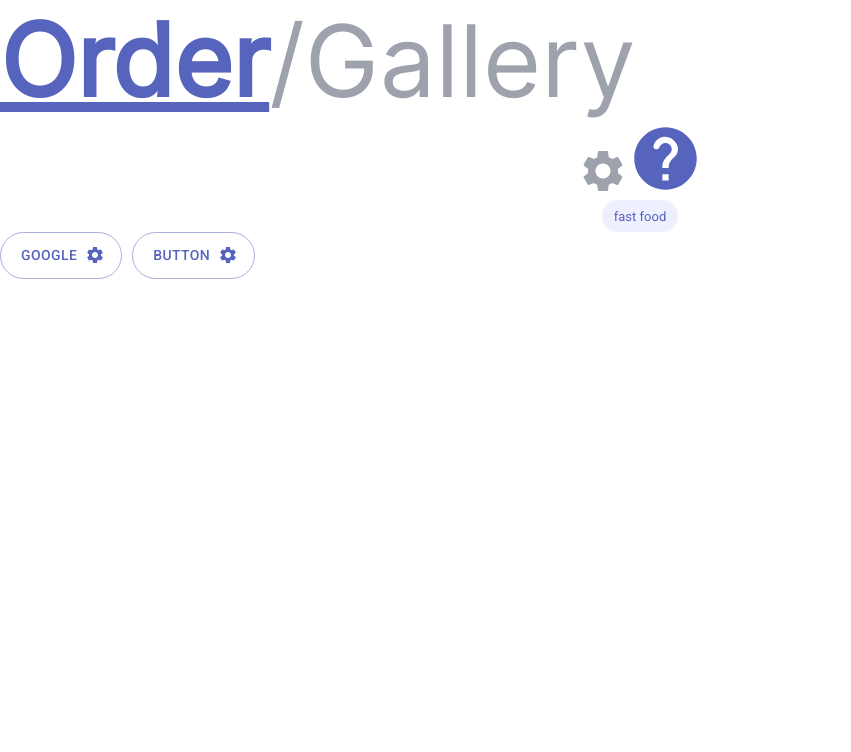
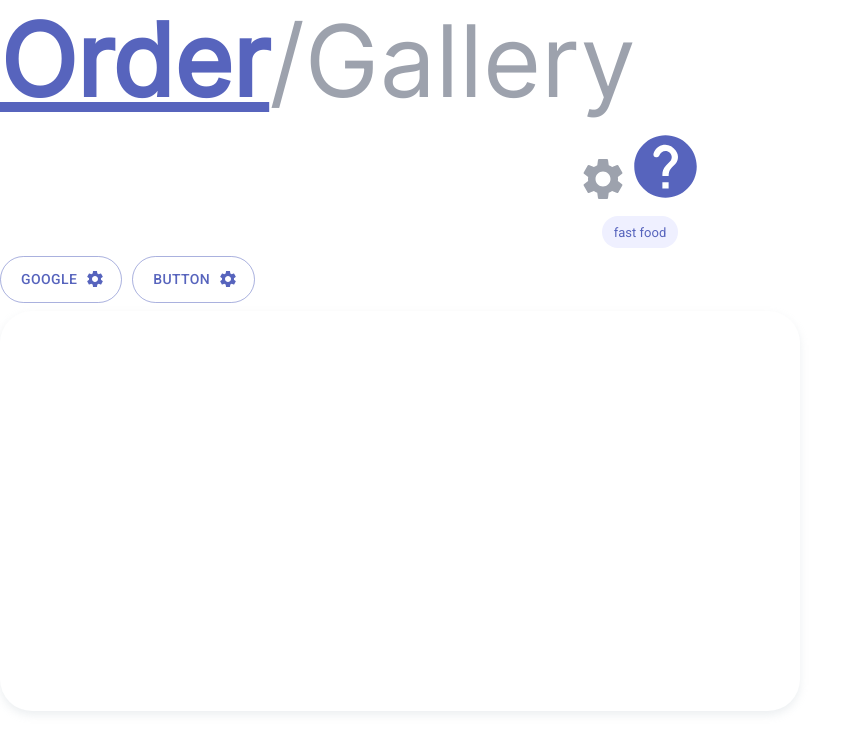
Before and after one commit to kihku/formee-frontend, a React (Create React App) app: page /settings in a window 1280 px wide. Shown: the top 752 px of the page, without its empty margins (0-851 px from the left). Built offline with nearby package versions, Linux system fonts and the light colour scheme.

Commit message:
finish background card

```diff
--- a/src/App.tsx
+++ b/src/App.tsx
@@ -6,11 +6,12 @@ import { COLORS } from "styles";
 import { CustomChip } from "components/CustomChip";
 import { CustomButton } from "components/CustomButton";
 import { GoogleLoginButton } from "./firebase/googleLoginButton";
+import { CustomBackgroundCard } from "components/CustomBackgroundCard";
 
 function App() {
   return (
     <div className="App">
-      <Grid container className="text-title">
+      <Grid sx={{ rowGap: 1, columnGap: 1 }} container className="text-title">
         <Grid item xs={12} sx={{ fontSize: "100px" }}>
           <CustomTitle
             text={[
@@ -25,7 +26,7 @@ function App() {
           <CustomIcon name="about" size={75} color={COLORS.primary} />
         </Grid>
         <Grid item xs={12}>
-          <CustomChip text="fast food"   ></CustomChip>
+          <CustomChip text="fast food"></CustomChip>
         </Grid>
         <Grid item xs={12} sx={{ display: "flex", gap: "10px" }}>
           {/* <CustomButton text="button" startIcon="settings" type="default" />
@@ -41,6 +42,9 @@ function App() {
             }}
           />
         </Grid>
+        <Grid item xs={12} >
+          <CustomBackgroundCard sizeX={800} sizeY={400}></CustomBackgroundCard>
+        </Grid>
       </Grid>
     </div>
   );
--- /dev/null
+++ b/src/components/CustomBackgroundCard/index.tsx
@@ -0,0 +1,15 @@
+import { Box } from "@mui/system";
+import { COLORS } from "styles";
+
+interface CustomBackgroundCardProps {
+  backgroundColor?: string;
+  sizeX?: number;
+  sizeY?: number;
+}
+export const CustomBackgroundCard = ({ backgroundColor, sizeX, sizeY }: CustomBackgroundCardProps) => {
+  const cardBackgroundColor = backgroundColor ?? "white";
+  const cardWidth = sizeX ?? 200;
+  const cardHeight = sizeY ?? 300;
+  const cardStyle = {bgcolor: cardBackgroundColor,width: cardWidth, height: cardHeight, boxShadow: "0 4px 8px rgb(176 190 197 / 0.24)", borderRadius: 8 }
+  return <Box sx={cardStyle}></Box>;
+};
```
